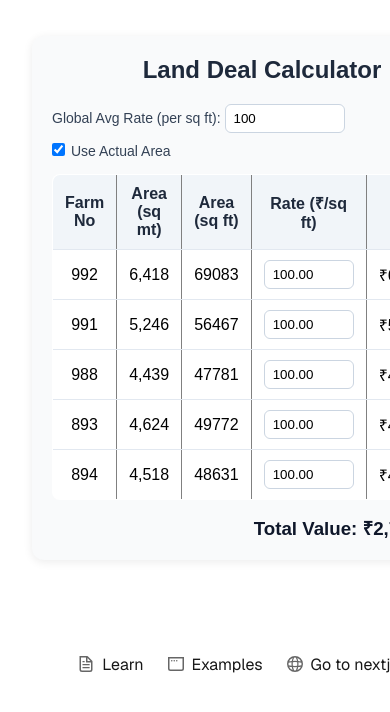
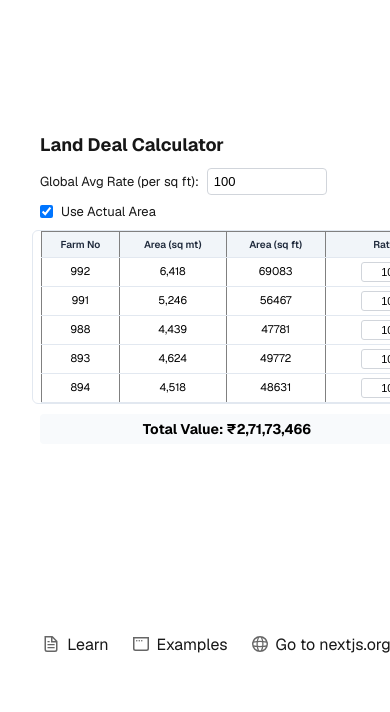
Before and after one commit to aneeshyder/farmcalc, a Next.js app: page / in a window 390 px wide. Shown: the part 110-822 px from the top of the page. Built offline with nearby package versions, Linux system fonts and the light colour scheme.

Commit message:
Update globals.css

```diff
--- a/src/app/globals.css
+++ b/src/app/globals.css
@@ -41,59 +41,22 @@ a {
   }
 }
 
-
-/* Container */
-.land-calculator {
-  font-family: Arial, sans-serif;
-  max-width: 900px;
-  margin: 30px auto;
-  padding: 20px;
-  background: #f9fafb;
-  border-radius: 12px;
-  box-shadow: 0 2px 10px rgba(0,0,0,0.08);
+/* Table wrapper for horizontal scrolling */
+.land-calculator .table-wrapper {
+  width: 100%;
+  overflow-x: auto;
+  -webkit-overflow-scrolling: touch; /* smooth scrolling on iOS */
+  margin-top: 10px;
+  border-radius: 8px;
+  border: 1px solid #e2e8f0;
 }
 
-/* Title */
-.land-calculator h2 {
-  text-align: center;
-  color: #1e293b;
-  margin-bottom: 20px;
-}
-
-/* Controls */
-.land-calculator .controls {
-  display: flex;
-  justify-content: space-between;
-  align-items: center;
-  margin-bottom: 15px;
-  flex-wrap: wrap;
-  gap: 10px;
-}
-
-.land-calculator label {
-  font-size: 14px;
-  color: #334155;
-}
-
-.land-calculator input[type="number"] {
-  padding: 6px 8px;
-  border: 1px solid #cbd5e1;
-  border-radius: 6px;
-  width: 120px;
-}
-
-.land-calculator input[type="checkbox"] {
-  margin-right: 6px;
-}
-
-/* Table */
+/* Table styling */
 .land-calculator table {
   width: 100%;
   border-collapse: collapse;
-  margin-top: 10px;
   background: #fff;
-  border-radius: 8px;
-  overflow: hidden;
+  min-width: 700px; /* Force horizontal scroll on screens smaller than 700px */
 }
 
 .land-calculator th,
@@ -101,6 +64,7 @@ a {
   padding: 10px 12px;
   text-align: center;
   border-bottom: 1px solid #e2e8f0;
+  white-space: nowrap; /* Prevent text wrapping */
   color: #000;
 }
 
@@ -114,9 +78,156 @@ a {
   background: #f9f9f9;
 }
 
-/* Total */
-.land-calculator h3 {
+/* Controls styling */
+.controls {
+  display: flex;
+  flex-direction: column;
+  align-items: flex-start;
+  gap: 12px;
+  margin: 15px 0;
+}
+
+.total-value {
   text-align: right;
   margin-top: 15px;
-  color: #0f172a;
+  color: #000;
 }
+
+/* Mobile adjustments */
+@media (max-width: 640px) {
+  .land-calculator {
+    padding: 10px;
+  }
+
+  .land-calculator h2 {
+    font-size: 20px;
+    margin-bottom: 15px;
+  }
+
+  .land-calculator .controls {
+    flex-direction: column;
+    align-items: flex-start;
+    gap: 8px;
+    margin: 10px 0;
+  }
+
+  .land-calculator .controls label {
+    font-size: 14px;
+    display: flex;
+    align-items: center;
+    gap: 8px;
+  }
+
+  .land-calculator input[type="number"] {
+    width: 100%;
+    max-width: 150px;
+    padding: 6px 8px;
+    font-size: 14px;
+    border: 1px solid #d1d5db;
+    border-radius: 4px;
+  }
+
+  /* Ensure table wrapper takes full width and scrolls properly on mobile */
+  .land-calculator .table-wrapper {
+    width: 100vw;
+    margin-left: -10px;
+    margin-right: -10px;
+    padding: 0 10px;
+    box-sizing: border-box;
+    border-radius: 6px;
+  }
+
+  /* Make table cells more compact on mobile */
+  .land-calculator table {
+    min-width: 600px; /* Slightly smaller for mobile */
+    font-size: 12px;
+  }
+
+  .land-calculator th,
+  .land-calculator td {
+    padding: 6px 4px;
+    font-size: 12px;
+    line-height: 1.3;
+  }
+
+  .land-calculator th {
+    font-size: 11px;
+    font-weight: 600;
+    padding: 8px 4px;
+  }
+
+  /* Ensure input fields in table are properly sized */
+  .land-calculator td input[type="number"] {
+    width: 70px;
+    font-size: 12px;
+    padding: 4px 6px;
+    border: 1px solid #d1d5db;
+    border-radius: 3px;
+    text-align: center;
+  }
+
+  /* Compact total value display */
+  .land-calculator .total-value {
+    font-size: 16px;
+    margin-top: 10px;
+    padding: 8px;
+    background: #f8fafc;
+    border-radius: 4px;
+    text-align: center;
+  }
+}
+
+/* Extra small screens (phones in portrait) */
+@media (max-width: 480px) {
+  .land-calculator {
+    padding: 8px;
+  }
+
+  .land-calculator h2 {
+    font-size: 18px;
+    margin-bottom: 12px;
+  }
+
+  .land-calculator .table-wrapper {
+    margin-left: -8px;
+    margin-right: -8px;
+    padding: 0 8px;
+  }
+
+  .land-calculator table {
+    min-width: 550px;
+    font-size: 11px;
+  }
+
+  .land-calculator th,
+  .land-calculator td {
+    padding: 4px 3px;
+    font-size: 11px;
+  }
+
+  .land-calculator th {
+    font-size: 10px;
+    padding: 6px 3px;
+  }
+
+  .land-calculator td input[type="number"] {
+    width: 60px;
+    font-size: 11px;
+    padding: 3px 4px;
+  }
+
+  .land-calculator .controls label {
+    font-size: 13px;
+  }
+
+  .land-calculator input[type="number"] {
+    max-width: 120px;
+    padding: 5px 6px;
+    font-size: 13px;
+  }
+
+  .land-calculator .total-value {
+    font-size: 14px;
+    padding: 6px;
+  }
+}
```
